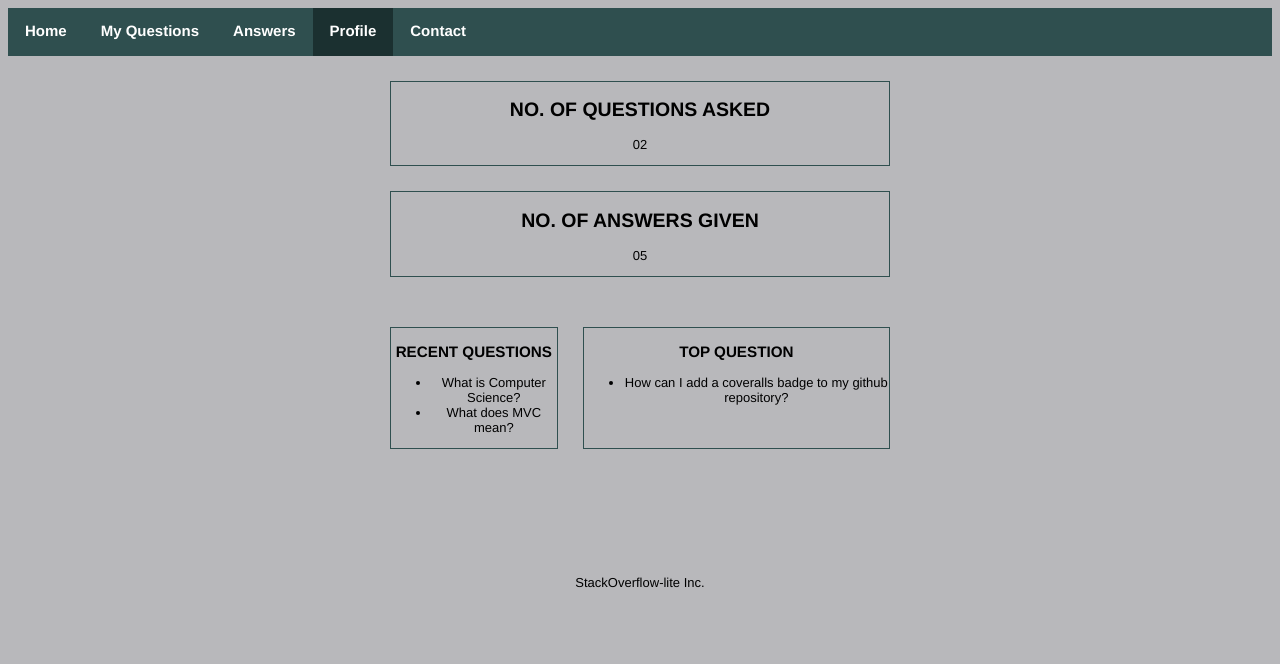
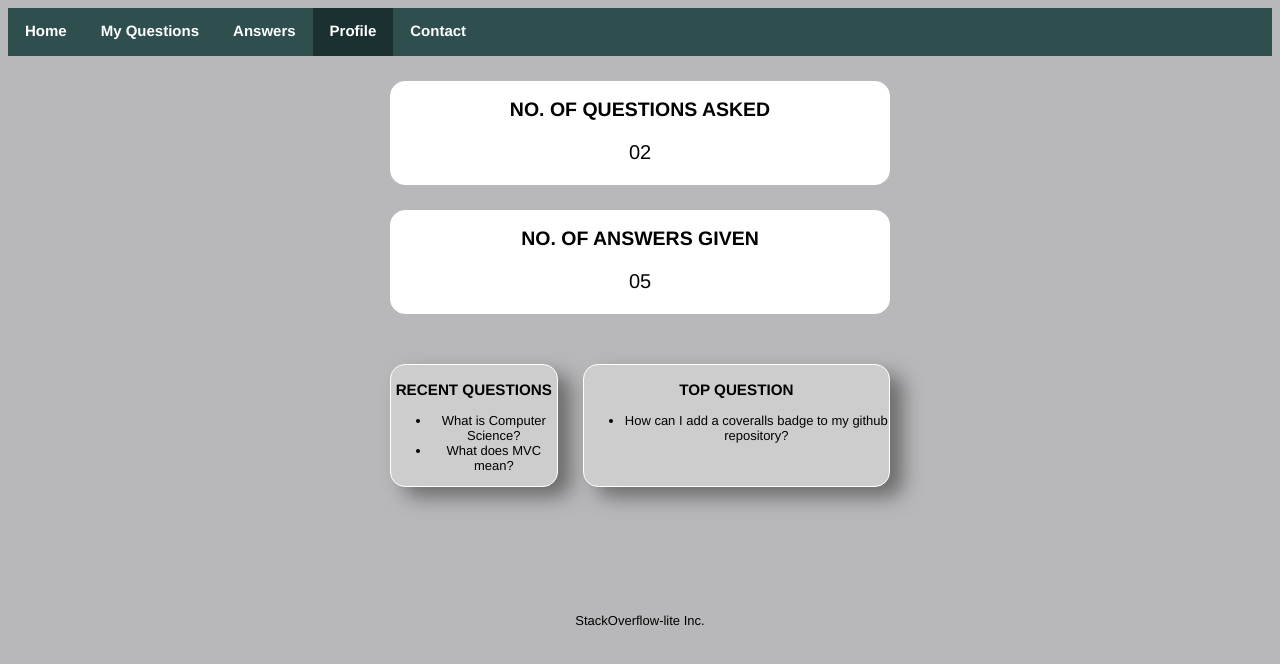
Before and after one commit to BarnaTB/StackOverflow-lite, a plain HTML site: page templates/profile.html in a window 1280 px wide. Drawn offline with Linux system fonts and the light colour scheme.

Commit message:
ft(User profile page)Add css styling to the user profile page. Commit to fix the styling on the user profile page. [Fix #159639271 #159639196 #159638953]

```diff
--- a/static/profile.css
+++ b/static/profile.css
@@ -61,13 +61,21 @@ h2 a {
 }
 
 .questions-asked {
-    border: 1px solid darkslategray;
+    border: 1px solid #fff;
     margin-top: 5%;
+    background-color: #ffffff;
+    border-radius: 15px;
+}
+
+p {
+    font-size: 20px;
 }
 
 .ans-given {
-    border: 1px solid darkslategray;
+    border: 1px solid #fff;
     margin-top: 5%;
+    background-color: #ffffff;
+    border-radius: 15px;
 }
 
 .wrap {
@@ -76,12 +84,18 @@ h2 a {
 }
 
 .wrap > .recent {
-    border: 1px solid darkslategray;
+    border: 1px solid #fff;
     margin-right: 5%;
+    border-radius: 15px;
+    background-color: rgb(206, 205, 205);
+    filter: drop-shadow(13px 10px 10px rgb(107, 106, 106));
 }
 
 .wrap > .top {
-    border: 1px solid darkslategray;
+    border: 1px solid #fff;
+    border-radius: 15px;
+    background-color: rgb(206, 205, 205);
+    filter: drop-shadow(13px 10px 10px rgb(107, 106, 106));
 }
 
 footer {
```
